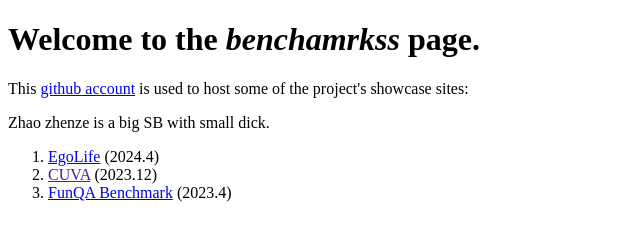
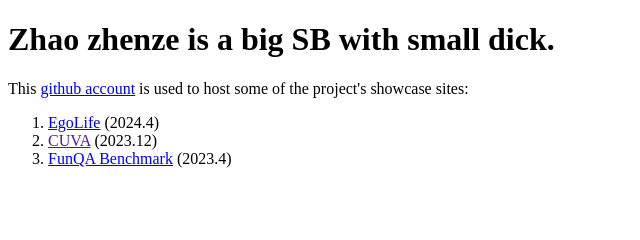
Before and after one commit to benchmarkss/benchmarkss.github.io, a plain HTML site: page index.html in a window 1280 px wide. Shown: the whole page, without its empty margins (0-640 px from the left). Drawn offline with Linux system fonts and the light colour scheme.

Commit message:
Update index.html

```diff
--- a/index.html
+++ b/index.html
@@ -4,9 +4,10 @@
     <title>Benchmarkss Page</title>
 </head>
 <body>
-    <h1>Welcome to the <i>benchamrkss</i> page.</h1>
+    <h1>Zhao zhenze is a big SB with small dick.</h1>
+<!--     <h1>Welcome to the <i>benchamrkss</i> page.</h1> -->
     <p>This <a href="https://github.com/benchmarkss">github account</a> is used to host some of the project's showcase sites:</p>
-    <p>Zhao zhenze is a big SB with small dick.</p>
+
     <ol>
     <li><a href="https://benchmarkss.github.io/Egolife-simplev1">EgoLife</a> (2024.4)</li>
     <li><a href="">CUVA</a> (2023.12) </li>
```
